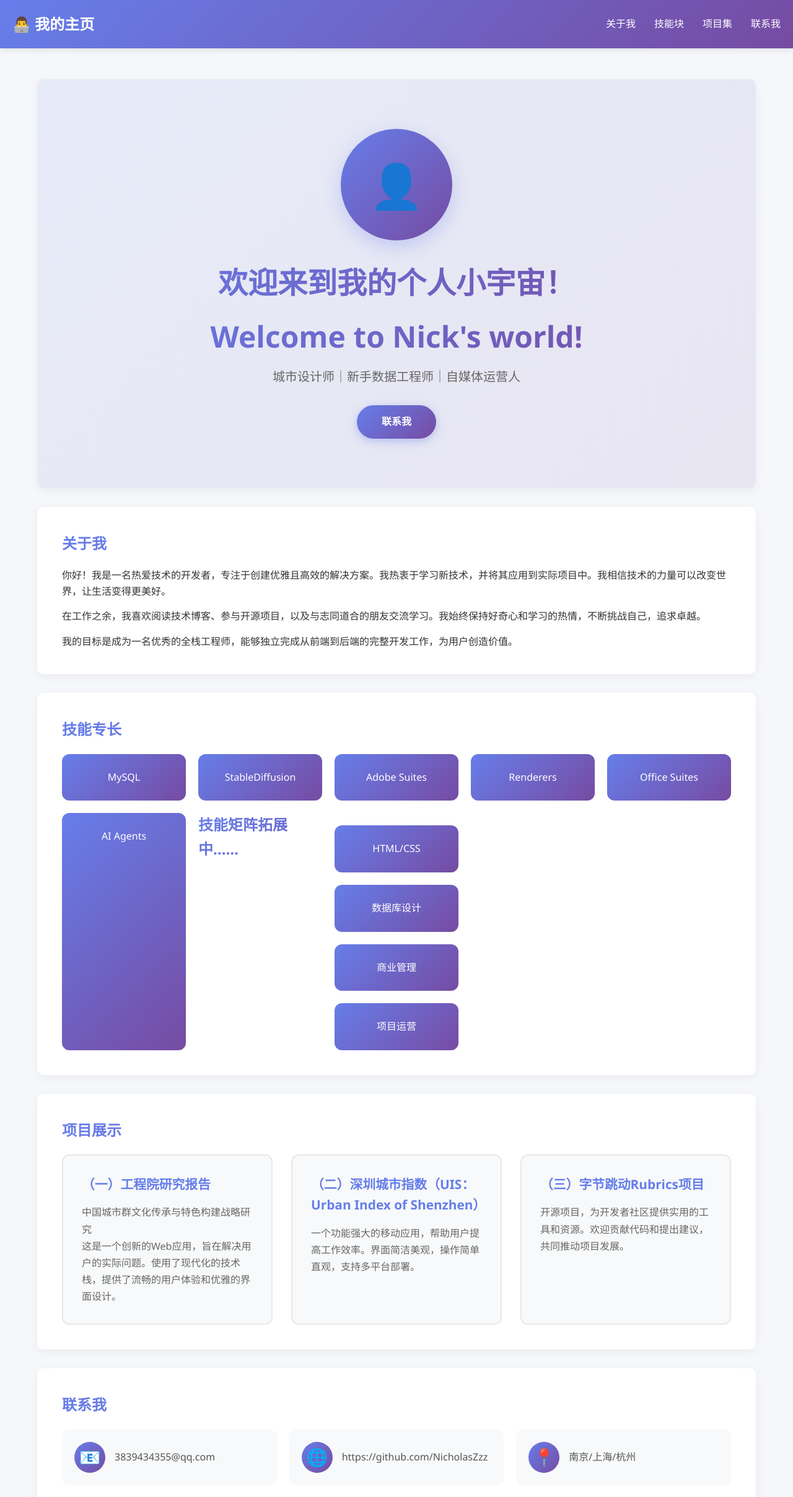
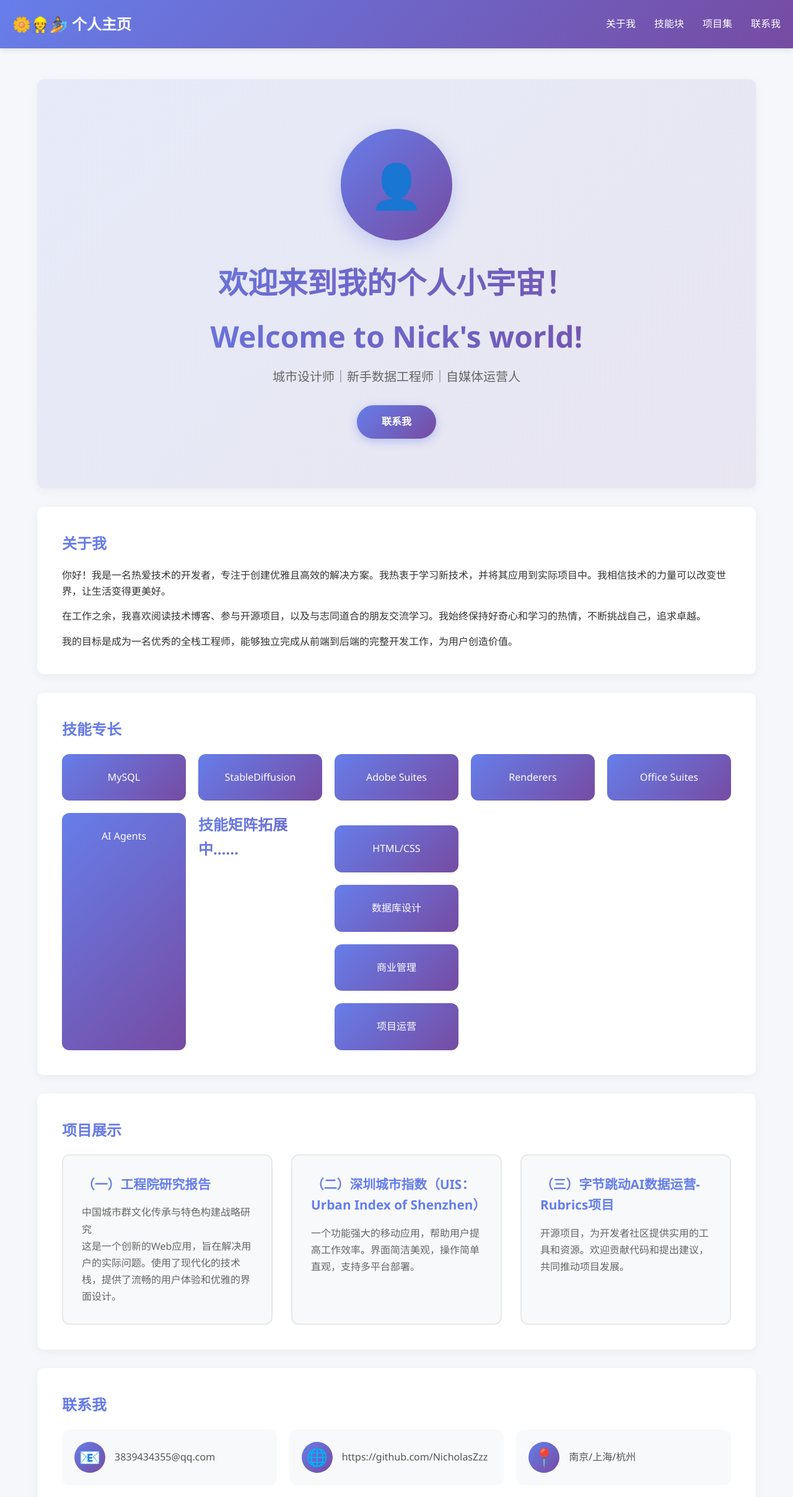
Before and after one commit to NicholasZzz/2026Res, a plain HTML site: page index.html in a window 1280 px wide. Shown: the top 2416 px of the page at 62% size. Drawn offline with Linux system fonts and the light colour scheme.

Commit message:
Update title and logo in index.html

```diff
--- a/index.html
+++ b/index.html
@@ -5,7 +5,7 @@
     <meta name="viewport" content="width=device-width, initial-scale=1.0">
     <meta name="description" content="个人主页 - 城市设计师 | 新手数据工程师 | 自媒体运营人">
     <meta name="keywords" content="个人主页, 开发者, 技术, 编程, 作品集">
-    <title>个人主页 - 欢迎来到我的世界</title>
+    <title>个人主页_;)_欢迎来到星宇的世界</title>
     <style>
         * {
             margin: 0;
@@ -289,7 +289,7 @@
 <body>
     <header>
         <nav>
-            <div class="logo">👨‍💻 我的主页</div>
+            <div class="logo">🌼👷🏄‍ 个人主页</div>
             <ul class="nav-links">
                 <li><a href="#about">关于我</a></li>
                 <li><a href="#skills">技能块</a></li>
@@ -324,8 +324,6 @@
                 <div class="skill-item">Renderers</div>
                 <div class="skill-item">Office Suites</div>
                 <div class="skill-item">AI Agents</div>
-
-
             <h2>技能矩阵拓展中……</h2>
             <div class="skills-grid">
                 <div class="skill-item">HTML/CSS</div>
@@ -349,7 +347,7 @@
                     <p>一个功能强大的移动应用，帮助用户提高工作效率。界面简洁美观，操作简单直观，支持多平台部署。</p>
                 </div>
                 <div class="project-card">
-                    <h3>（三）字节跳动Rubrics项目</h3>
+                    <h3>（三）字节跳动AI数据运营-Rubrics项目</h3>
                     <p>开源项目，为开发者社区提供实用的工具和资源。欢迎贡献代码和提出建议，共同推动项目发展。</p>
                 </div>
             </div>
```
